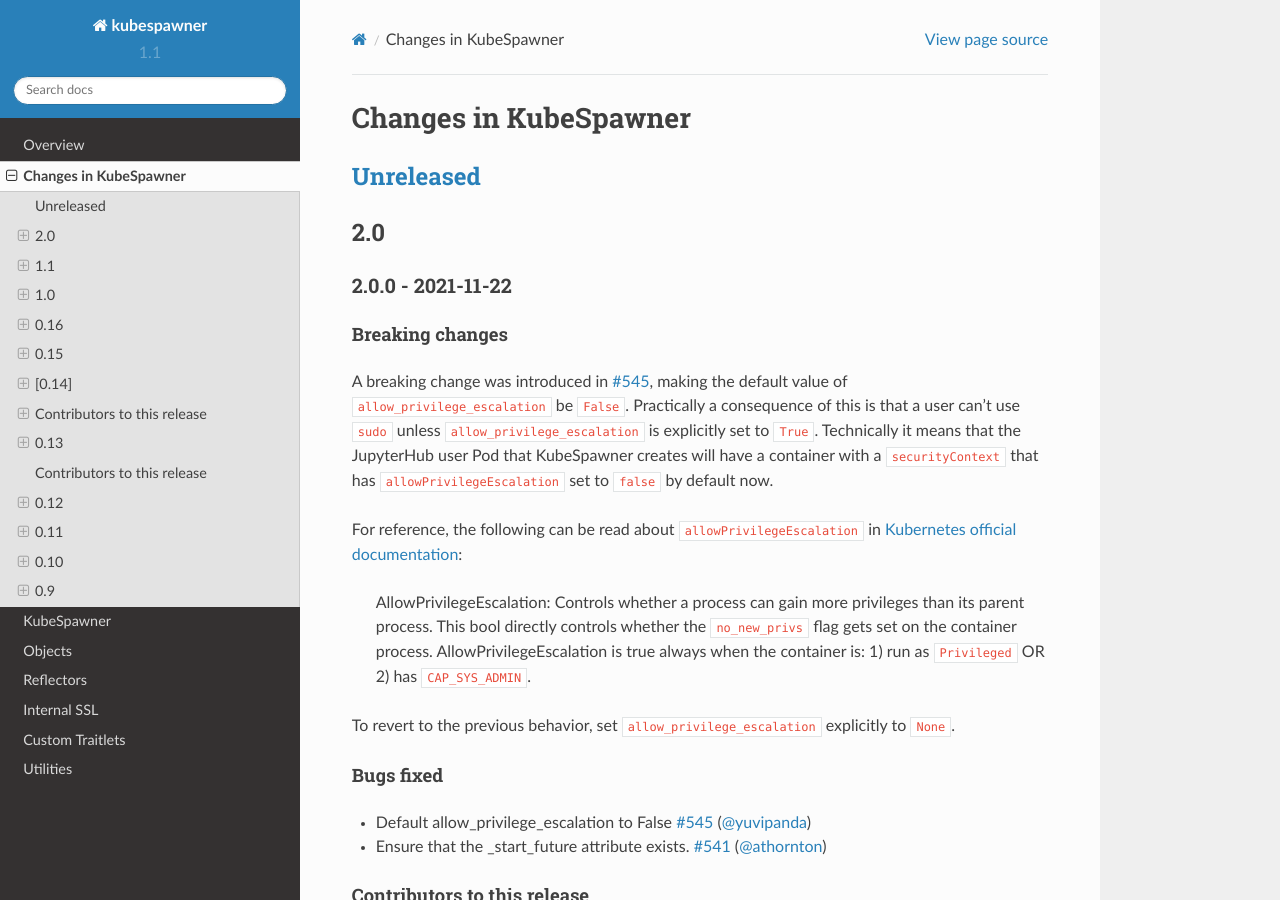
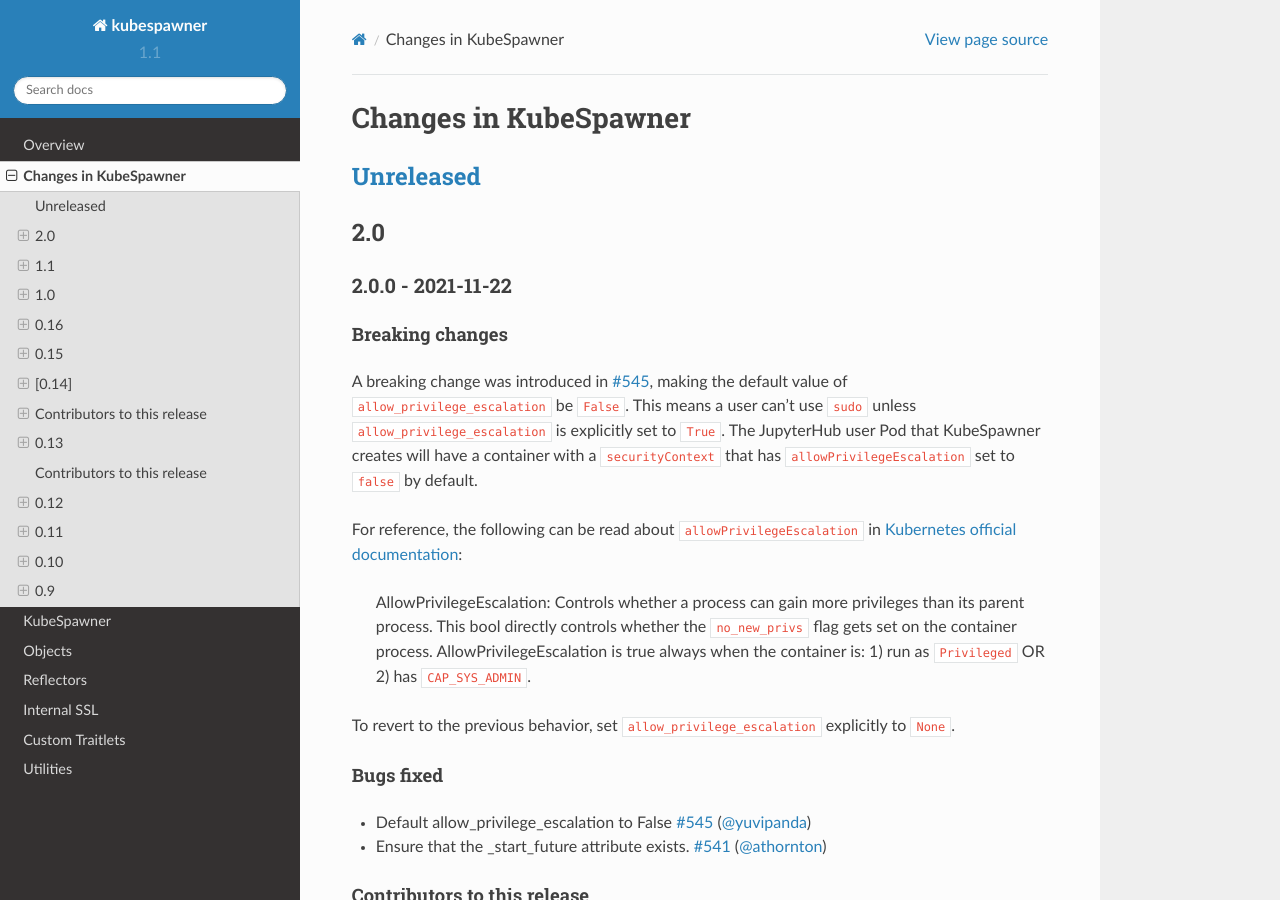
Before and after one commit to jupyterhub/kubespawner, a Sphinx documentation site: the page built from docs/source/changelog.md, in a window 1280 px wide and 900 px high. Built offline with Sphinx 7.4.7 and the Read the Docs theme 2.0.0, drawn with Linux system fonts in a browser that asks for light colours.

Commit message:
Apply suggestions from code review
Co-authored-by: Simon Li <orpheus+devel@gmail.com>

```diff
--- a/docs/source/changelog.md
+++ b/docs/source/changelog.md
@@ -10,7 +10,7 @@
 
 #### Breaking changes
 
-A breaking change was introduced in [#545](https://github.com/jupyterhub/kubespawner/pull/545), making the default value of `allow_privilege_escalation` be `False`. Practically a consequence of this is that a user can't use `sudo` unless `allow_privilege_escalation` is explicitly set to `True`. Technically it means that the JupyterHub user Pod that KubeSpawner creates will have a container with a `securityContext` that has `allowPrivilegeEscalation` set to `false` by default now.
+A breaking change was introduced in [#545](https://github.com/jupyterhub/kubespawner/pull/545), making the default value of `allow_privilege_escalation` be `False`. This means a user can't use `sudo` unless `allow_privilege_escalation` is explicitly set to `True`. The JupyterHub user Pod that KubeSpawner creates will have a container with a `securityContext` that has `allowPrivilegeEscalation` set to `false` by default.
 
 For reference, the following can be read about `allowPrivilegeEscalation` in [Kubernetes official documentation](https://kubernetes.io/docs/tasks/configure-pod-container/security-context/):
 
```
